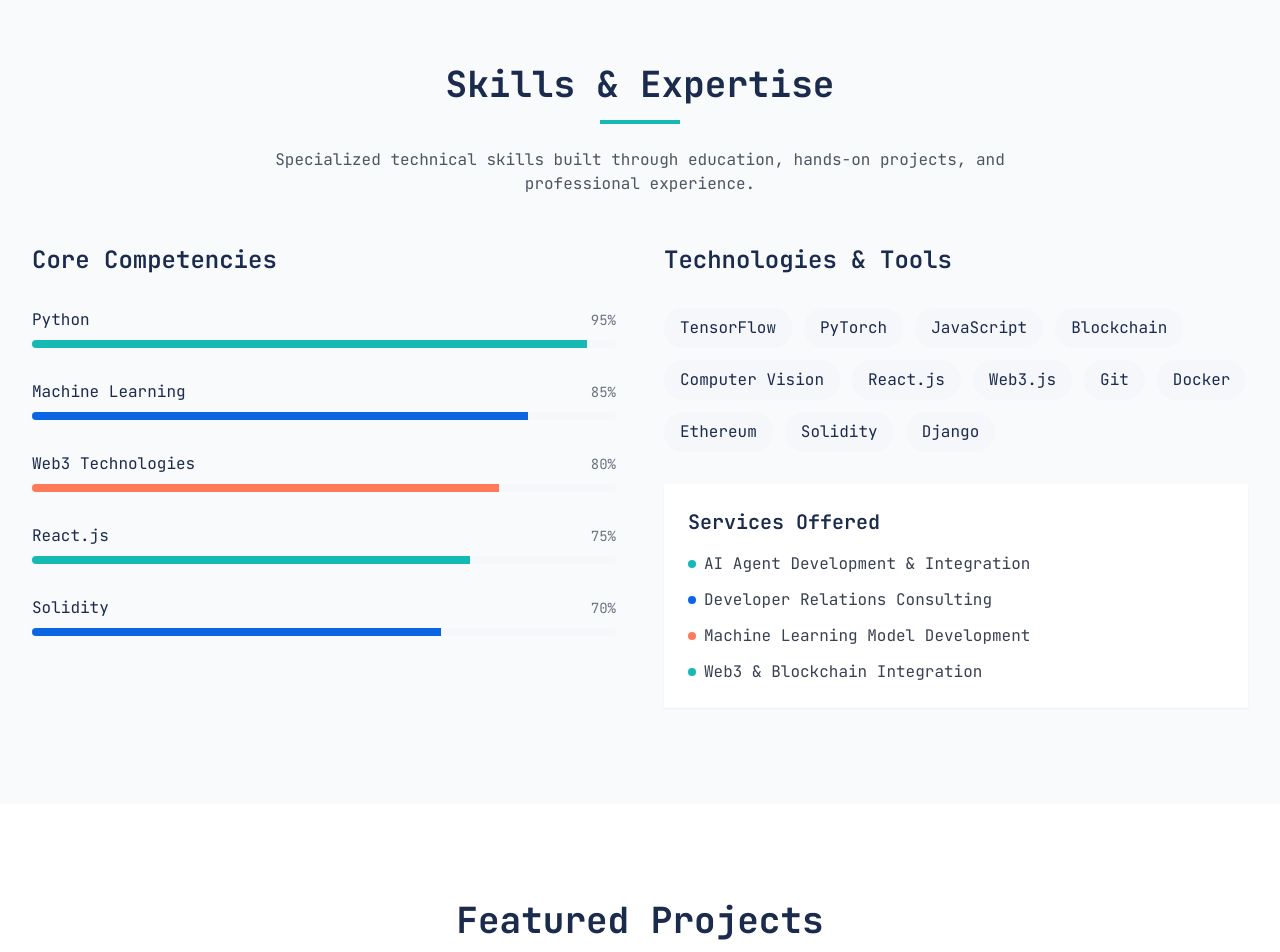
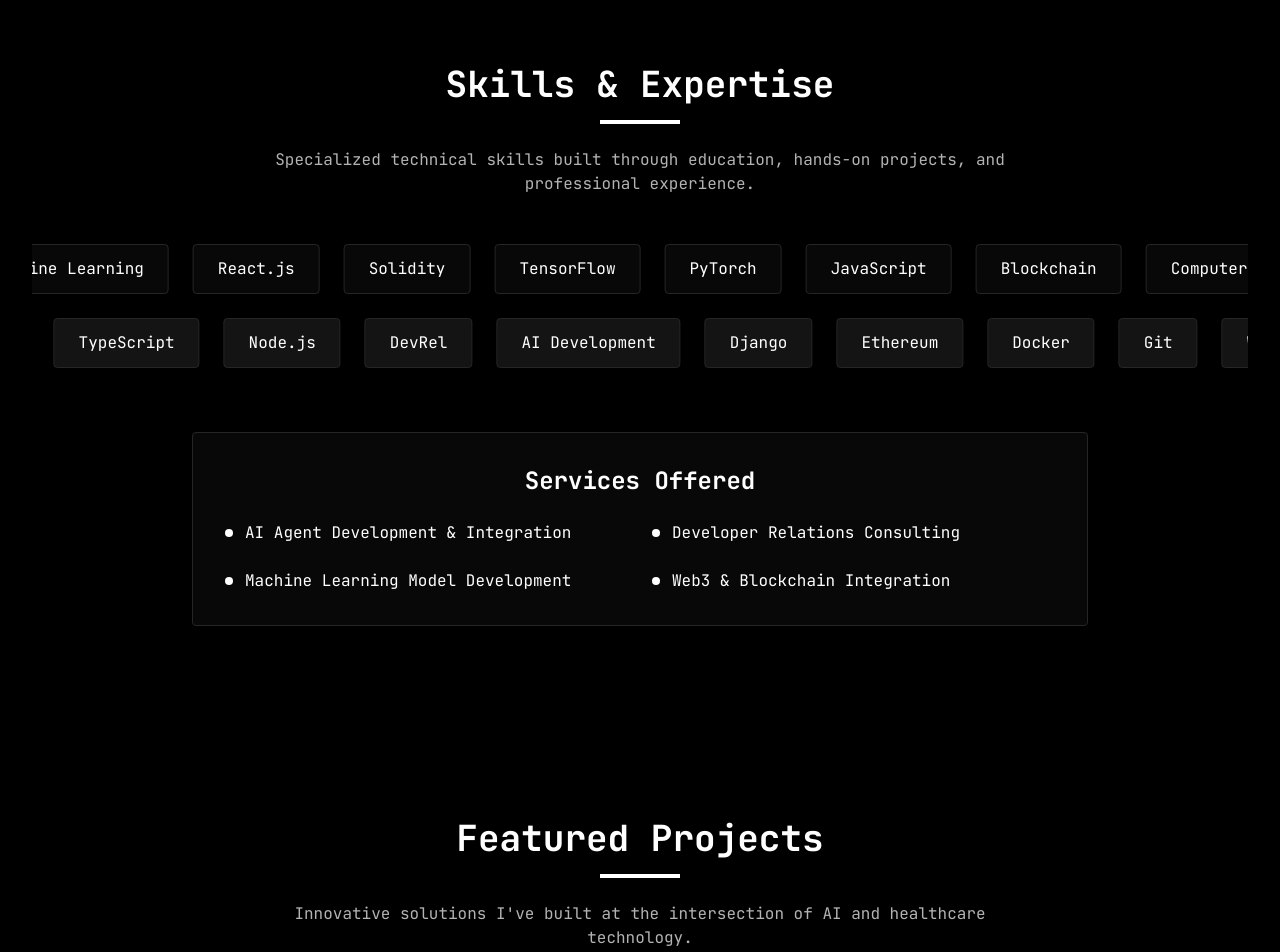
Before and after one commit to Atharva1399/portfolios-code, a React (Vite) app: page / in a window 1280 px wide. Shown: the part 1700-2652 px from the top of the page. Built offline with nearby package versions, Linux system fonts and the light colour scheme.

Commit message:
Update page colors and skills animation
Updated all pages to have a consistent color scheme. Implemented a horizontal scrolling animation for the skills section to display them in a more dynamic way.

```diff
--- a/src/components/Contact.tsx
+++ b/src/components/Contact.tsx
@@ -69,21 +69,21 @@ const Contact = () => {
   };
 
   return (
-    <section id="contact" className="section-padding bg-white">
+    <section id="contact" className="section-padding bg-background">
       <div className="container mx-auto">
         <div className="max-w-3xl mx-auto text-center mb-12">
-          <h2 className="text-3xl md:text-4xl font-bold text-tech-navy mb-4">
+          <h2 className="text-3xl md:text-4xl font-bold text-foreground mb-4">
             Get In Touch
           </h2>
-          <div className="w-20 h-1 bg-tech-teal mx-auto mb-6"></div>
-          <p className="text-gray-600">
+          <div className="w-20 h-1 bg-primary mx-auto mb-6"></div>
+          <p className="text-muted-foreground">
             Interested in working together? Feel free to reach out for collaborations or just a friendly chat.
           </p>
         </div>
 
         <div className="grid md:grid-cols-2 gap-12">
           <div>
-            <h3 className="text-2xl font-semibold text-tech-navy mb-6">
+            <h3 className="text-2xl font-semibold text-foreground mb-6">
               Contact Information
             </h3>
 
--- a/src/components/Projects.tsx
+++ b/src/components/Projects.tsx
@@ -14,8 +14,8 @@ interface Project {
 
 const ProjectCard: React.FC<{ project: Project }> = ({ project }) => {
   return (
-    <div className="bg-white rounded-lg overflow-hidden shadow-md transition-transform duration-300 hover:-translate-y-2">
-      <div className="h-48 bg-tech-gray flex items-center justify-center">
+    <div className="bg-card rounded-lg overflow-hidden border border-border transition-transform duration-300 hover:-translate-y-2">
+      <div className="h-48 bg-muted flex items-center justify-center">
         {project.image ? (
           <img
             src={project.image}
@@ -23,16 +23,16 @@ const ProjectCard: React.FC<{ project: Project }> = ({ project }) => {
             className="w-full h-full object-cover"
           />
         ) : (
-          <div className="text-tech-dark-gray">Project Image</div>
+          <div className="text-muted-foreground">Project Image</div>
         )}
       </div>
 
       <div className="p-6">
-        <h4 className="text-xl font-semibold text-tech-navy mb-2">
+        <h4 className="text-xl font-semibold text-card-foreground mb-2">
           {project.title}
         </h4>
 
-        <p className="text-gray-600 mb-4">
+        <p className="text-muted-foreground mb-4">
           {project.description}
         </p>
 
@@ -40,7 +40,7 @@ const ProjectCard: React.FC<{ project: Project }> = ({ project }) => {
           {project.tags.map((tag, index) => (
             <span
               key={index}
-              className="px-2 py-1 bg-tech-gray text-sm rounded text-tech-dark-gray"
+              className="px-2 py-1 bg-secondary text-sm rounded text-secondary-foreground"
             >
               {tag}
             </span>
@@ -110,14 +110,14 @@ const Projects = () => {
       );
 
   return (
-    <section id="projects" className="section-padding bg-white">
+    <section id="projects" className="section-padding bg-background">
       <div className="container mx-auto">
         <div className="max-w-3xl mx-auto text-center mb-12">
-          <h2 className="text-3xl md:text-4xl font-bold text-tech-navy mb-4">
+          <h2 className="text-3xl md:text-4xl font-bold text-foreground mb-4">
             Featured Projects
           </h2>
-          <div className="w-20 h-1 bg-tech-teal mx-auto mb-6"></div>
-          <p className="text-gray-600">
+          <div className="w-20 h-1 bg-primary mx-auto mb-6"></div>
+          <p className="text-muted-foreground">
             Innovative solutions I've built at the intersection of AI and healthcare technology.
           </p>
         </div>
--- a/src/components/Skills.tsx
+++ b/src/components/Skills.tsx
@@ -1,112 +1,78 @@
 
 import React from 'react';
 
-interface SkillBarProps {
-  skill: string;
-  percentage: number;
-  color?: string;
-}
+const Skills = () => {
+  const skills = [
+    'Python', 'Machine Learning', 'React.js', 'Solidity', 'TensorFlow',
+    'PyTorch', 'JavaScript', 'Blockchain', 'Computer Vision', 'Web3.js',
+    'Git', 'Docker', 'Ethereum', 'Django', 'AI Development', 'DevRel',
+    'Node.js', 'TypeScript', 'Data Science', 'Smart Contracts'
+  ];
 
-const SkillBar: React.FC<SkillBarProps> = ({ skill, percentage, color = 'bg-tech-teal' }) => {
   return (
-    <div className="mb-6">
-      <div className="flex justify-between items-center mb-2">
-        <span className="font-medium text-tech-navy">{skill}</span>
-        <span className="text-gray-500 text-sm">{percentage}%</span>
-      </div>
-      <div className="skill-bar">
-        <div
-          className={`skill-progress ${color}`}
-          style={{ width: `${percentage}%` }}
-        ></div>
-      </div>
-    </div>
-  );
-};
-
-interface TechItemProps {
-  name: string;
-  icon?: React.ReactNode;
-}
-
-const TechItem: React.FC<TechItemProps> = ({ name, icon }) => {
-  return (
-    <div className="flex items-center gap-2 bg-tech-gray rounded-full px-4 py-2">
-      {icon}
-      <span className="text-tech-navy font-medium">{name}</span>
-    </div>
-  );
-};
-
-const Skills = () => {
-  return (
-    <section id="skills" className="section-padding bg-gray-50">
+    <section id="skills" className="section-padding bg-background">
       <div className="container mx-auto">
         <div className="max-w-3xl mx-auto text-center mb-12">
-          <h2 className="text-3xl md:text-4xl font-bold text-tech-navy mb-4">
+          <h2 className="text-3xl md:text-4xl font-bold text-foreground mb-4">
             Skills & Expertise
           </h2>
-          <div className="w-20 h-1 bg-tech-teal mx-auto mb-6"></div>
-          <p className="text-gray-600">
+          <div className="w-20 h-1 bg-primary mx-auto mb-6"></div>
+          <p className="text-muted-foreground">
             Specialized technical skills built through education, hands-on projects, and professional experience.
           </p>
         </div>
 
-        <div className="grid md:grid-cols-2 gap-12">
-          <div className="space-y-8">
-            <h3 className="text-2xl font-semibold text-tech-navy mb-6">
-              Core Competencies
+        {/* Horizontal Flowing Skills Animation */}
+        <div className="relative overflow-hidden">
+          <div className="flex animate-scroll-left whitespace-nowrap">
+            {[...skills, ...skills].map((skill, index) => (
+              <div
+                key={index}
+                className="inline-flex items-center px-6 py-3 mx-3 bg-card border border-border rounded text-card-foreground font-mono font-medium"
+              >
+                {skill}
+              </div>
+            ))}
+          </div>
+        </div>
+
+        {/* Second row flowing in opposite direction */}
+        <div className="relative overflow-hidden mt-6">
+          <div className="flex animate-scroll-right whitespace-nowrap">
+            {[...skills.reverse(), ...skills].map((skill, index) => (
+              <div
+                key={index}
+                className="inline-flex items-center px-6 py-3 mx-3 bg-secondary border border-border rounded text-secondary-foreground font-mono font-medium"
+              >
+                {skill}
+              </div>
+            ))}
+          </div>
+        </div>
+
+        {/* Services Section */}
+        <div className="max-w-4xl mx-auto mt-16">
+          <div className="bg-card p-8 rounded border border-border">
+            <h3 className="text-2xl font-bold text-card-foreground mb-6 text-center">
+              Services Offered
             </h3>
-
-            <SkillBar skill="Python" percentage={95} />
-            <SkillBar skill="Machine Learning" percentage={85} color="bg-tech-blue" />
-            <SkillBar skill="Web3 Technologies" percentage={80} color="bg-tech-orange" />
-            <SkillBar skill="React.js" percentage={75} />
-            <SkillBar skill="Solidity" percentage={70} color="bg-tech-blue" />
-          </div>
-
-          <div className="space-y-8">
-            <h3 className="text-2xl font-semibold text-tech-navy mb-6">
-              Technologies & Tools
-            </h3>
-
-            <div className="flex flex-wrap gap-3">
-              <TechItem name="TensorFlow" />
-              <TechItem name="PyTorch" />
-              <TechItem name="JavaScript" />
-              <TechItem name="Blockchain" />
-              <TechItem name="Computer Vision" />
-              <TechItem name="React.js" />
-              <TechItem name="Web3.js" />
-              <TechItem name="Git" />
-              <TechItem name="Docker" />
-              <TechItem name="Ethereum" />
-              <TechItem name="Solidity" />
-              <TechItem name="Django" />
-            </div>
-
-            <div className="bg-white p-6 rounded-lg shadow-sm mt-8">
-              <h4 className="text-xl font-semibold text-tech-navy mb-4">
-                Services Offered
-              </h4>
-              <ul className="space-y-3 text-gray-700">
-                <li className="flex items-start">
-                  <div className="w-2 h-2 bg-tech-teal rounded-full mt-2 mr-2"></div>
-                  <span>AI Agent Development & Integration</span>
-                </li>
-                <li className="flex items-start">
-                  <div className="w-2 h-2 bg-tech-blue rounded-full mt-2 mr-2"></div>
-                  <span>Developer Relations Consulting</span>
-                </li>
-                <li className="flex items-start">
-                  <div className="w-2 h-2 bg-tech-orange rounded-full mt-2 mr-2"></div>
-                  <span>Machine Learning Model Development</span>
-                </li>
-                <li className="flex items-start">
-                  <div className="w-2 h-2 bg-tech-teal rounded-full mt-2 mr-2"></div>
-                  <span>Web3 & Blockchain Integration</span>
-                </li>
-              </ul>
+            <div className="grid md:grid-cols-2 gap-6">
+              <div className="flex items-start">
+                <div className="w-2 h-2 bg-primary rounded-full mt-2 mr-3"></div>
+                <span className="text-card-foreground">AI Agent Development & Integration</span>
+              </div>
+              <div className="flex items-start">
+                <div className="w-2 h-2 bg-primary rounded-full mt-2 mr-3"></div>
+                <span className="text-card-foreground">Developer Relations Consulting</span>
+              </div>
+              <div className="flex items-start">
+                <div className="w-2 h-2 bg-primary rounded-full mt-2 mr-3"></div>
+                <span className="text-card-foreground">Machine Learning Model Development</span>
+              </div>
+              <div className="flex items-start">
+                <div className="w-2 h-2 bg-primary rounded-full mt-2 mr-3"></div>
+                <span className="text-card-foreground">Web3 & Blockchain Integration</span>
+              </div>
             </div>
           </div>
         </div>
--- a/tailwind.config.ts
+++ b/tailwind.config.ts
@@ -93,13 +93,23 @@ export default {
 				'fade-out': {
 					from: { opacity: '1' },
 					to: { opacity: '0' }
+				},
+				'scroll-left': {
+					'0%': { transform: 'translateX(0)' },
+					'100%': { transform: 'translateX(-50%)' }
+				},
+				'scroll-right': {
+					'0%': { transform: 'translateX(-50%)' },
+					'100%': { transform: 'translateX(0)' }
 				}
 			},
 			animation: {
 				'accordion-down': 'accordion-down 0.2s ease-out',
 				'accordion-up': 'accordion-up 0.2s ease-out',
 				'fade-in': 'fade-in 0.5s ease-out forwards',
-				'fade-out': 'fade-out 0.5s ease-out forwards'
+				'fade-out': 'fade-out 0.5s ease-out forwards',
+				'scroll-left': 'scroll-left 20s linear infinite',
+				'scroll-right': 'scroll-right 20s linear infinite'
 			},
 			fontFamily: {
 				mono: ['JetBrains Mono', 'monospace'],
```
Also changed, not shown: src/components/Hero.tsx (+7 -7 lines), src/components/Services.tsx (+8 -8 lines).
